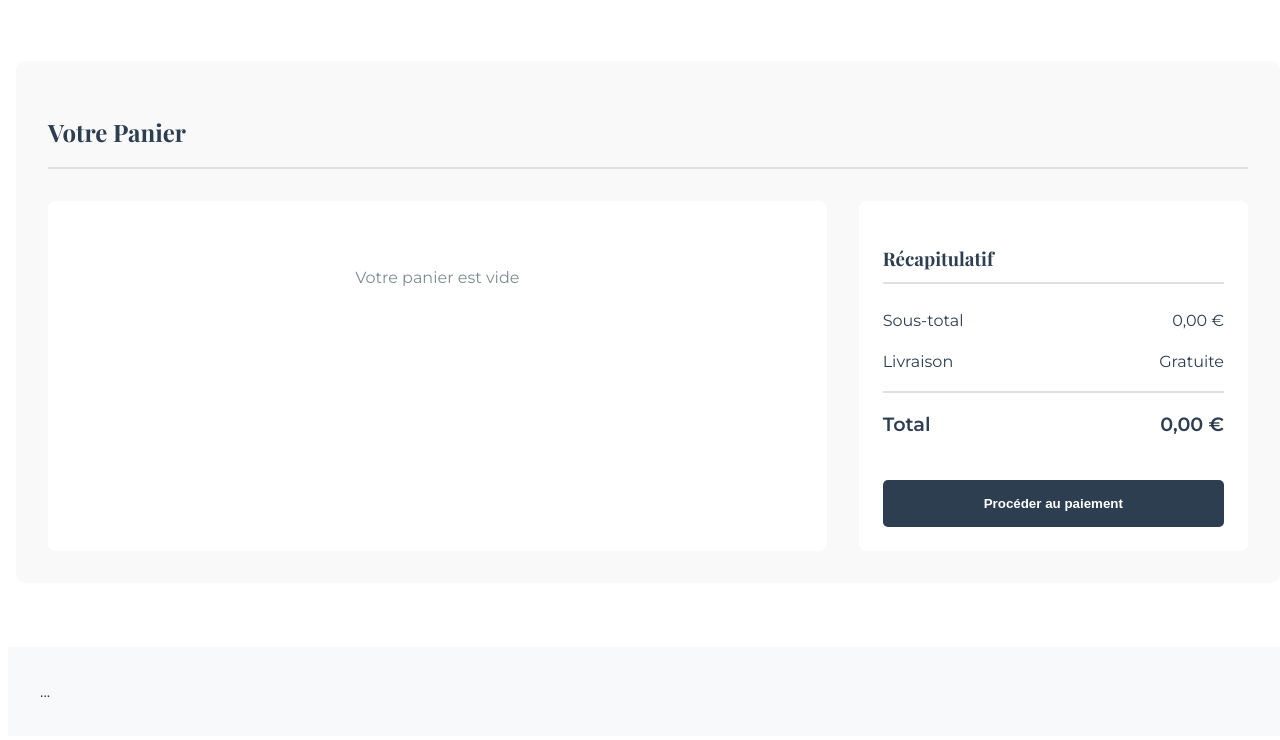
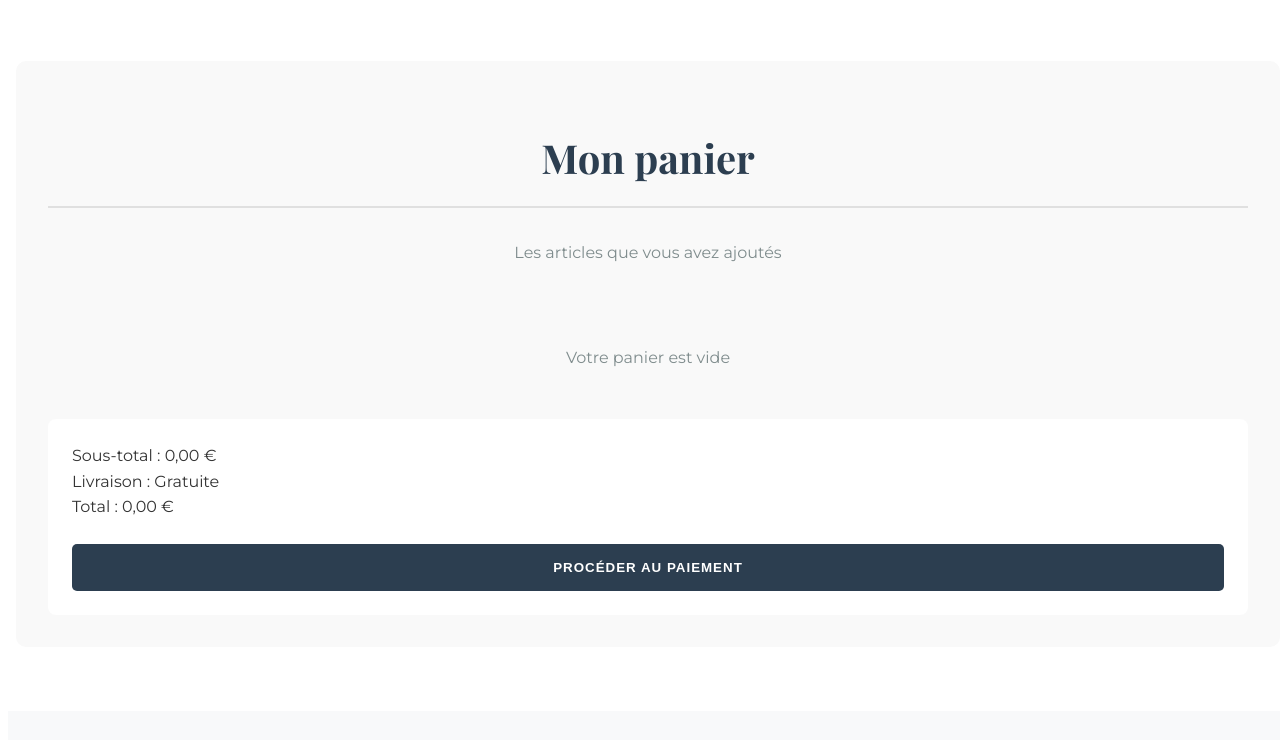
Before and after one commit to joka521/colab, a plain HTML site: page index.html in a window 1280 px wide. Shown: the part 3732-4472 px from the top of the page. Drawn offline with nearby package versions, Linux system fonts and the light colour scheme.

Commit message:
Refactor cart section and update content

```diff
--- a/index.html
+++ b/index.html
@@ -373,39 +373,32 @@
         </div>
     </section>
 
-
-
-    <!-- NOUVEAU : Section Panier -->
+    <!-- Panier (version 2 déplacée ici) -->
     <section id="cart-section" class="cart-section">
-        <h2>Votre Panier</h2>
-        <div class="cart-container">
-            <div class="cart-items">
-                <!-- Les articles du panier seront affichés ici dynamiquement -->
-                <p class="empty-cart">Votre panier est vide</p>
+        <div class="section-header">
+            <h2>Mon panier</h2>
+            <p>Les articles que vous avez ajoutés</p>
+        </div>
+        <div id="cart-items">
+            <p>Votre panier est vide pour le moment.</p>
+        </div>
+        <div class="cart-summary">
+            <div class="cart-row">
+                <span>Sous-total :</span>
+                <span id="subtotal">0,00 €</span>
             </div>
-            <div class="cart-summary">
-                <h3>Récapitulatif</h3>
-                <div class="summary-line">
-                    <span>Sous-total</span>
-                    <span id="subtotal">0,00 €</span>
-                </div>
-                <div class="summary-line">
-                    <span>Livraison</span>
-                    <span>Gratuite</span>
-                </div>
-                <div class="summary-line total">
-                    <span>Total</span>
-                    <span id="total">0,00 €</span>
-                </div>
-                <button class="checkout-btn">Procéder au paiement</button>
+            <div class="cart-row">
+                <span>Livraison :</span>
+                <span>Gratuite</span>
             </div>
+            <div class="cart-row">
+                <span class="total-label">Total :</span>
+                <span id="total" class="total-price">0,00 €</span>
+            </div>
+            <button class="checkout-btn btn btn-primary">Procéder au paiement</button>
         </div>
     </section>
 
-    <!-- Avantages -->
-    <section class="features">
-        ...
-    </section>
     <!-- Avantages -->
     <section class="features">
         <div class="feature">
@@ -493,32 +486,6 @@
             </div>
         </div>
 
-    <!-- Panier -->
-    <section id="cart-section" class="cart-section">
-        <div class="section-header">
-            <h2>Mon panier</h2>
-            <p>Les articles que vous avez ajoutés</p>
-        </div>
-        <div id="cart-items">
-            <p>Votre panier est vide pour le moment.</p>
-        </div>
-        <div class="cart-summary">
-            <div class="cart-row">
-                <span>Sous-total :</span>
-                <span id="subtotal">0,00 €</span>
-            </div>
-            <div class="cart-row">
-                <span>Livraison :</span>
-                <span>Gratuite</span>
-            </div>
-            <div class="cart-row">
-                <span class="total-label">Total :</span>
-                <span id="total" class="total-price">0,00 €</span>
-            </div>
-            <button class="checkout-btn btn btn-primary">Procéder au paiement</button>
-        </div>
-    </section>
-
         <div class="footer-bottom">
             <p>&copy; 2026 Petite Saison - Tous droits réservés</p>
         </div>
```
